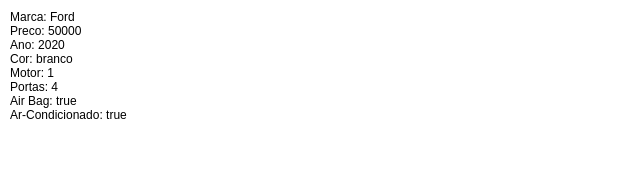
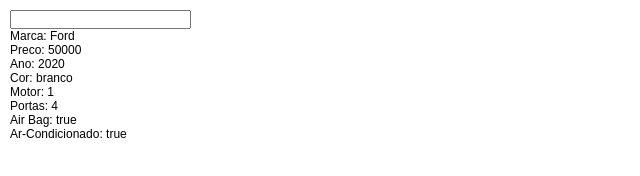
Before and after one commit to romulorosadev/2024-pcdevs-fundamentos-web, a plain HTML site: page Aula-19/index.html in a window 1280 px wide. Shown: the whole page, without its empty margins (0-640 px from the left). Drawn offline with nearby package versions, Linux system fonts and the light colour scheme; files that its build step writes are made by us from their sources.

Commit message:
html inserido input#inserir

```diff
--- a/Aula-19/index.html
+++ b/Aula-19/index.html
@@ -9,6 +9,7 @@
 </head>
 <body>
 
+  <input id="inserir" aria-label="campo para inserir item" />
   <div id="carro">
 
   </div>
```
